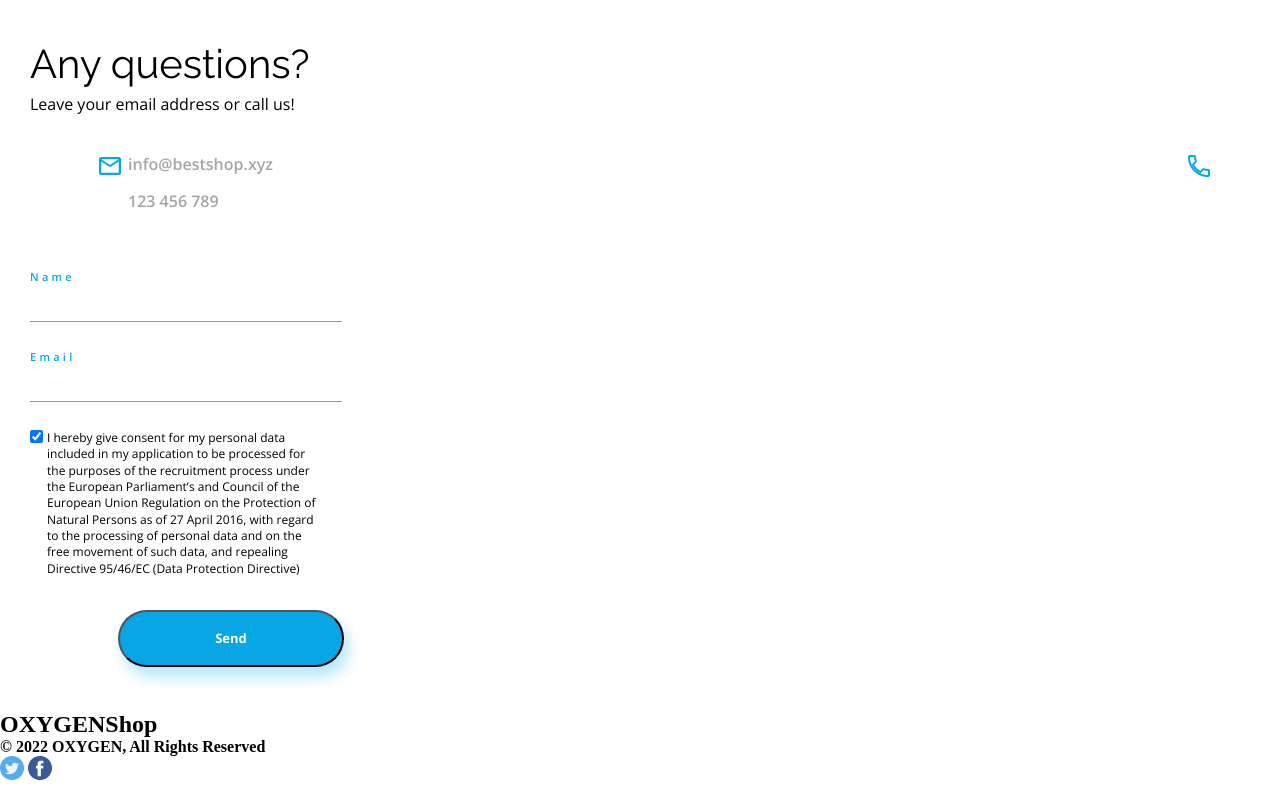
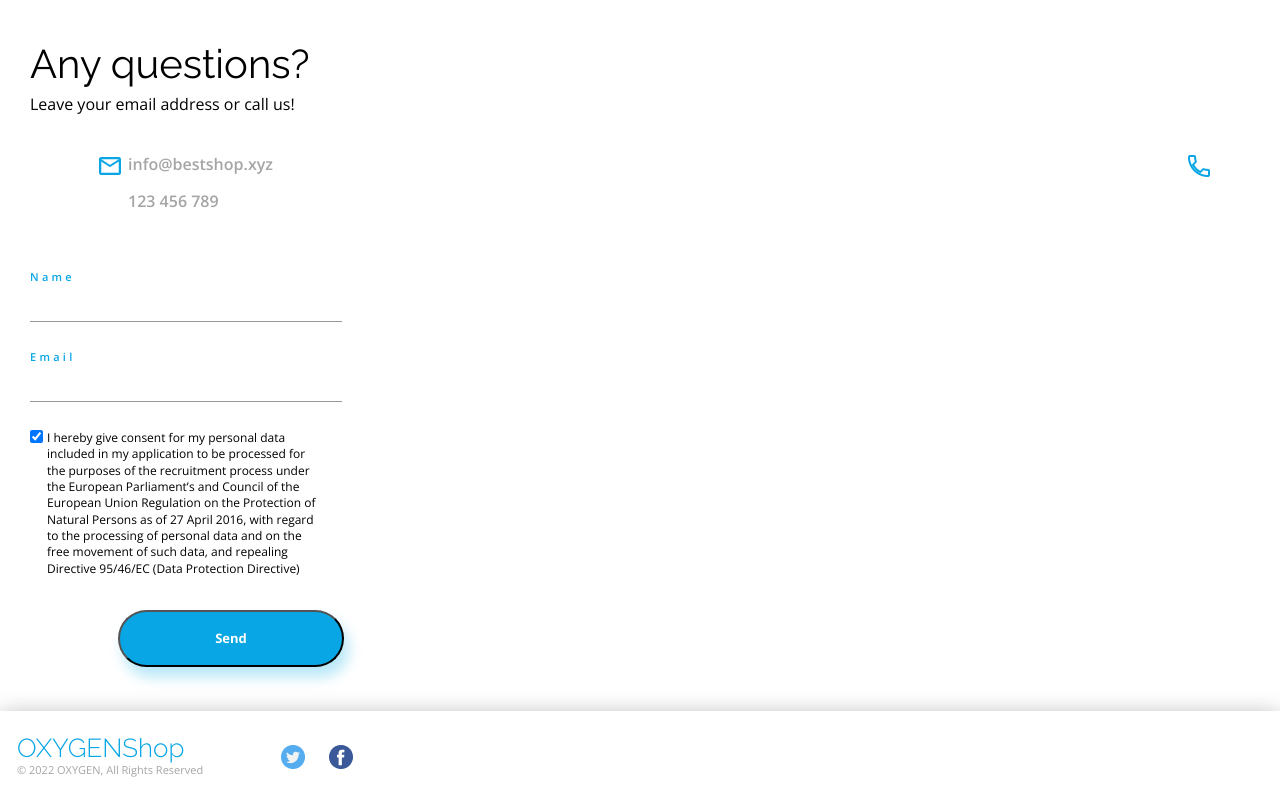
Before and after one commit to demilv/OxygenProyecto1, a website: page index.html in a window 1280 px wide. Shown: the part 3203-4003 px from the top of the page. Drawn offline with nearby package versions, Linux system fonts and the light colour scheme.

Commit message:
footer css finiquitado

```diff
--- a/css/styles/footer.scss
+++ b/css/styles/footer.scss
@@ -1,5 +1,9 @@
 .footer{
+    box-shadow: 0px 0.188rem 1.376rem 0px #0000004A;
     height: 5.563rem;
+    &__textContainer{
+        display: inline-block;
+        width: 13.75rem;
         &__title{
             font-family: "Raleway";
             font-size: 1.625rem;
@@ -7,19 +11,9 @@
             line-height: 1.875rem;
             text-align: left;
             margin-left: 1.063rem;
-        margin-right: 5.75rem;
             padding-top: 1.405rem;
             color: #08A6E4;
-        display: inline-block;
             vertical-align: top;
-    }
-
-    &__img1{
-        margin-right: 1.25rem;
-    }
-
-    &__img2, &__img1{
-        padding-top: 2rem;
         }
 
         &__rights{
@@ -31,4 +25,21 @@
             text-align: left;
             color: #A5A5A5;
         }
+
     }
+
+    &__imgContainer{
+        margin-left: 3.563rem;
+        display: inline-block;
+        width: 80px;
+        &__img1{
+            margin-right: 1.25rem;
+        }
+
+        &__img2, &__img1{
+            margin-bottom: 0.3rem;
+        }
+
+    }
+
+}
--- a/css/styles/section4questions.scss
+++ b/css/styles/section4questions.scss
@@ -2,7 +2,6 @@
     margin-top: 3.313rem;
     text-align: center;
     margin-bottom: 17.75rem;
-
     &__title{
         font-family: "Raleway";
         font-size: 2.5rem;
--- a/index.html
+++ b/index.html
@@ -159,13 +159,13 @@
     </section>
 
     <footer class="footer">
-        <div class="footer__textcontainer"></div>
-            <h2 class="footer__textcontainer__title">OXYGENShop</h2>
-            <h4 class="footer____textcontainerrights">© 2022 OXYGEN, All Rights Reserved</h4>
+        <div class="footer__textContainer">
+            <h2 class="footer__textContainer__title">OXYGENShop</h2>
+            <h4 class="footer__textContainer__rights">© 2022 OXYGEN, All Rights Reserved</h4>
         </div>
-        <div class="footer__imgcontainer">
-            <img class="footer__imgcontainer__img1" src="./assets/Group.png" />
-            <img class="footer__imgcontainer__img2" src="./assets/Facebook (3) 2.png"/>
+        <div class="footer__imgContainer">
+            <img class="footer__imgContainer__img1" src="./assets/Group.png" />
+            <img class="footer__imgContainer__img2" src="./assets/Facebook (3) 2.png"/>
         </div>
     </footer>
 </body>
```
Also changed, not shown: css/main.css, 1 other file. Lines whose indentation alone changed are shown as unchanged.
